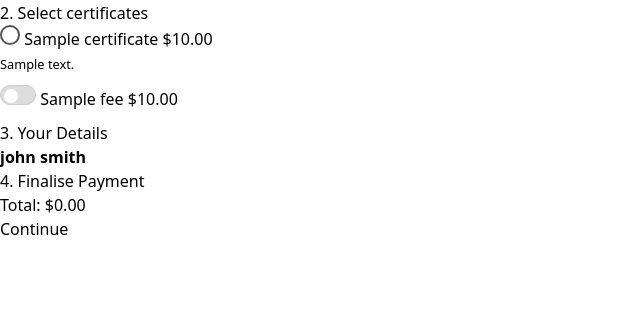
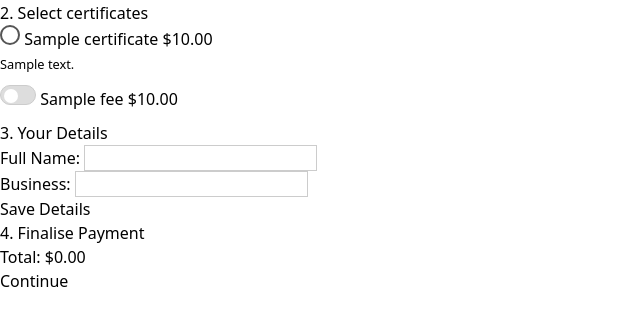
Before and after one commit to wattlehq/mimosa, a Django app: template src/core/templates/pages/certificate_order.html in a window 1280 px wide. Shown: the part 224-550 px from the top of the page, without its empty margins (0-640 px from the left). Run offline with Django 5.2, Linux system fonts and the light colour scheme; the template is opened without the code that fills it: most values are stand-ins (such as "Sample title", 1, 10 or a date in 2020); form fields are guessed from the names that the template uses; style sheets or scripts are compiled from the project's sources; some libraries are stand-ins or nearby versions.

Commit message:
feat: add your details form, update formatting

```diff
--- a/src/core/services/certificate/create_order_session.py
+++ b/src/core/services/certificate/create_order_session.py
@@ -5,8 +5,6 @@ from core.models.property import Property
 from core.models.certificate import Certificate
 from core.models.fee import Fee
 from core.services.utils.site import get_site_url
-
-stripe.api_key = settings.STRIPE_SECRET_KEY
 
 def create_order_session(request_data):
     try:
--- /dev/null
+++ b/src/core/static/js/userDetails.js
@@ -0,0 +1,51 @@
+import { StateManager } from "./stateManager.js";
+
+document.addEventListener("DOMContentLoaded", function () {
+  const form = document.getElementById("user-details-form");
+  const displayDetails = document.getElementById("display-details");
+  const editButton = document.getElementById("edit-details");
+
+  /*
+  * Display user details on page load
+  */
+  function displayUserDetails() {
+    const userDetails = StateManager.getState("userDetails");
+    if (userDetails) {
+      document.getElementById("display-full-name").textContent =
+        userDetails.fullName;
+      document.getElementById("display-business").textContent =
+        userDetails.business;
+      form.style.display = "none";
+      displayDetails.style.display = "block";
+    }
+  }
+
+  function showForm() {
+    form.style.display = "block";
+    displayDetails.style.display = "none";
+  }
+
+  form.addEventListener("submit", function (event) {
+    event.preventDefault();
+    const fullName = document.getElementById("full-name").value;
+    const business = document.getElementById("business").value;
+
+    const userDetails = { fullName, business };
+    StateManager.setState("userDetails", userDetails);
+    displayUserDetails();
+  });
+
+  editButton.addEventListener("click", showForm);
+
+  /**
+   * Clear user details when the page is refreshed
+   */
+  window.addEventListener("beforeunload", function () {
+    StateManager.clearState("userDetails");
+  });
+
+  /**
+   * Check if user details exist and display them
+   */
+  displayUserDetails();
+});
--- a/src/core/templates/pages/finalise_payment.html
+++ b/src/core/templates/pages/finalise_payment.html
@@ -1,8 +1,9 @@
 {% load static %}
 
 <section id="finalise-payment">
-    <script src="https://js.stripe.com/v3/"></script>
-    <h2>4. Finalise Payment</h2>
-    <div id="order-summary"></div>
-    <script type="module" src="{% static 'js/updateOrder.js' %}"></script>
-    <button type="submit" id="continue-button">Continue</button>
+  <script src="https://js.stripe.com/v3/"></script>
+  <h2>4. Finalise Payment</h2>
+  <div id="order-summary"></div>
+  <script type="module" src="{% static 'js/updateOrder.js' %}"></script>
+  <button type="submit" id="continue-button">Continue</button>
+</section>
--- a/src/core/templates/pages/your_details.html
+++ b/src/core/templates/pages/your_details.html
@@ -2,4 +2,21 @@
 
 <section id="your-details">
   <h2>3. Your Details</h2>
-  <strong>john smith</strong>
+  <div id="display-details" style="display: none;">
+    <p>Full Name: <span id="display-full-name"></span></p>
+    <p>Business: <span id="display-business"></span></p>
+    <button id="edit-details">Edit Details</button>
+  </div>
+  <form id="user-details-form">
+    <div>
+      <label for="full-name">Full Name:</label>
+      <input type="text" id="full-name" name="full-name" required>
+    </div>
+    <div>
+      <label for="business">Business:</label>
+      <input type="text" id="business" name="business" required>
+    </div>
+    <script type="module" src="{% static 'js/userDetails.js' %}"></script>
+    <button type="submit">Save Details</button>
+  </form>
+</section>
```
Also changed, not shown: src/core/static/js/updateOrder.js (+12 -1 lines).
